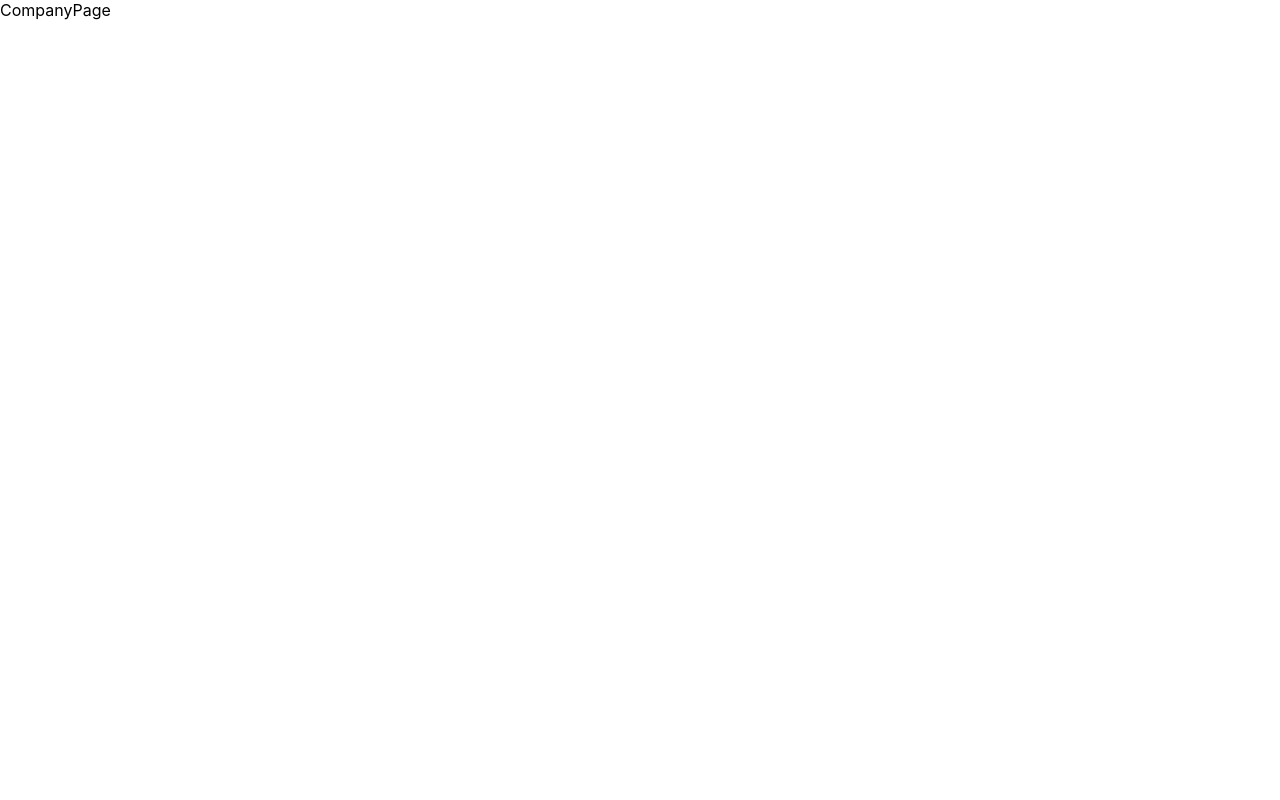
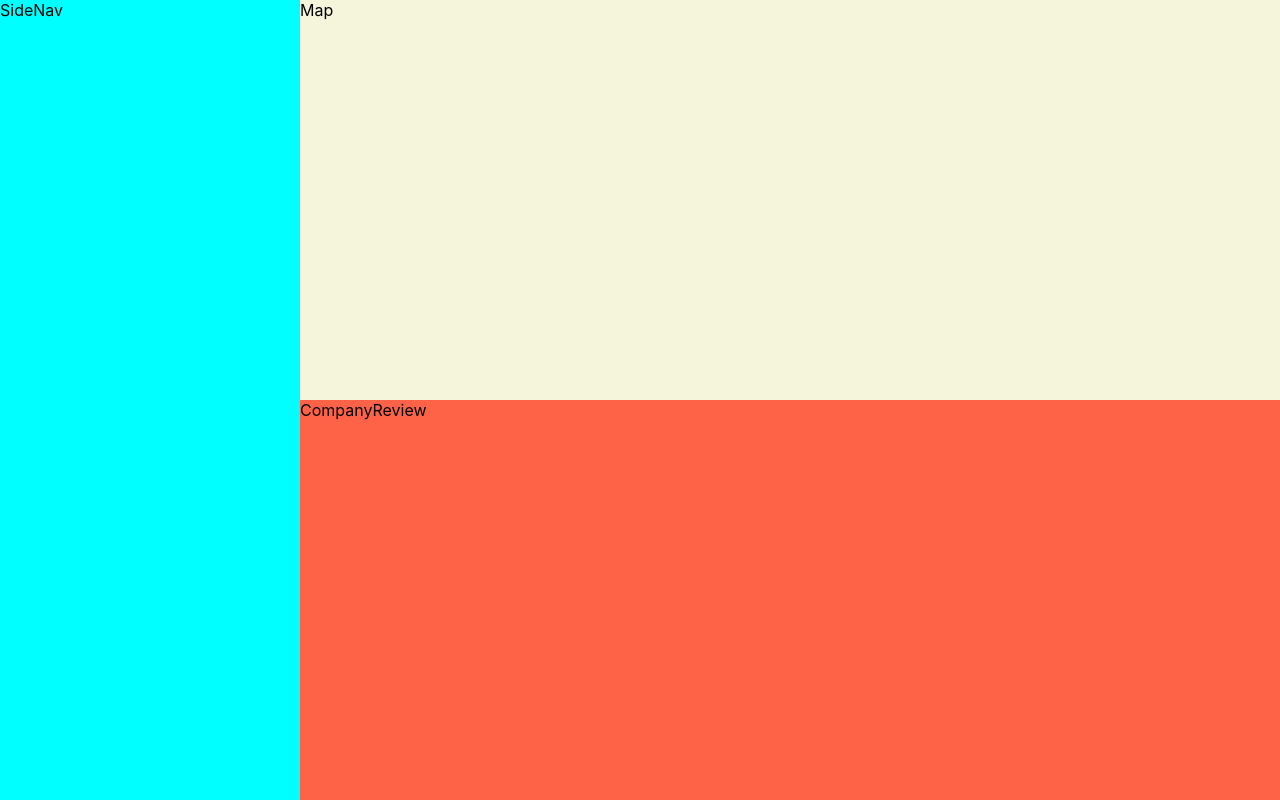
Before and after one commit to dypark26/ComAround, a React (Create React App) app: page /1 in a window 1280 px wide. Built offline with nearby package versions, Linux system fonts and the light colour scheme.

Commit message:
:sparkles:feat 임시 세팅 #1 #6 모달창 만들기 전 임시 페이지 생성 및 라우터연결했습니다. by @dypark26

```diff
--- a/package.json
+++ b/package.json
@@ -18,6 +18,7 @@
     "react-router-dom": "^6.7.0",
     "react-scripts": "5.0.1",
     "react-touch-carousel": "^0.10.2",
+    "styled-components": "^5.3.6",
     "typescript": "^4.9.4",
     "v6": "^0.0.0",
     "web-vitals": "^2.1.4"
--- a/src/pages/CompanyPage.tsx
+++ b/src/pages/CompanyPage.tsx
@@ -1,7 +1,40 @@
-import React from 'react';
+import styled from 'styled-components';
 
 const CompanyPage = () => {
-  return <div>CompanyPage</div>;
+  return (
+    <CompanyPageContainer>
+      <SideNav>SideNav</SideNav>
+      <MainArea>
+        <Map>Map</Map>
+        <CompanyReview>CompanyReview</CompanyReview>
+      </MainArea>
+    </CompanyPageContainer>
+  );
 };
 
 export default CompanyPage;
+
+const CompanyPageContainer = styled.div`
+  display: flex;
+  justify-content: space-between;
+`;
+const SideNav = styled.div`
+  width: 300px;
+  height: 100vh;
+  background-color: aqua;
+`;
+const MainArea = styled.div`
+  display: flex;
+  justify-content: space-between;
+  flex-direction: column;
+  width: calc(100% - 300px);
+  height: 100vh;
+`;
+const Map = styled.div`
+  height: 50vh;
+  background-color: beige;
+`;
+const CompanyReview = styled.div`
+  height: 50vh;
+  background-color: tomato;
+`;
--- a/src/pages/MainPage.tsx
+++ b/src/pages/MainPage.tsx
@@ -1,7 +1,12 @@
 import React from 'react';
+import { Link } from 'react-router-dom';
 
 const MainPage = () => {
-  return <div>MainPage</div>;
+  return (
+    <div>
+      <Link to={`/company`}>company</Link>
+    </div>
+  );
 };
 
 export default MainPage;
```
Also changed, not shown: 1 other file (tests, documents, lock files or other folders).
